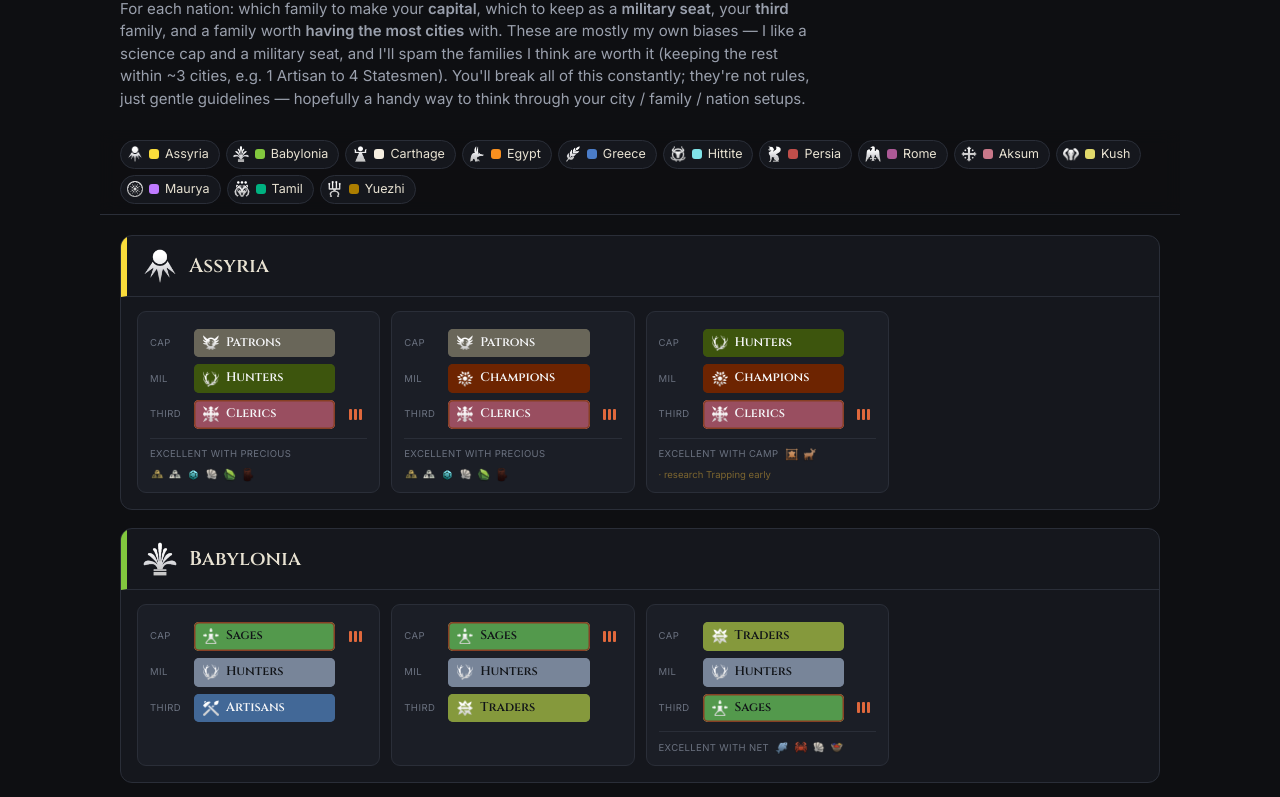
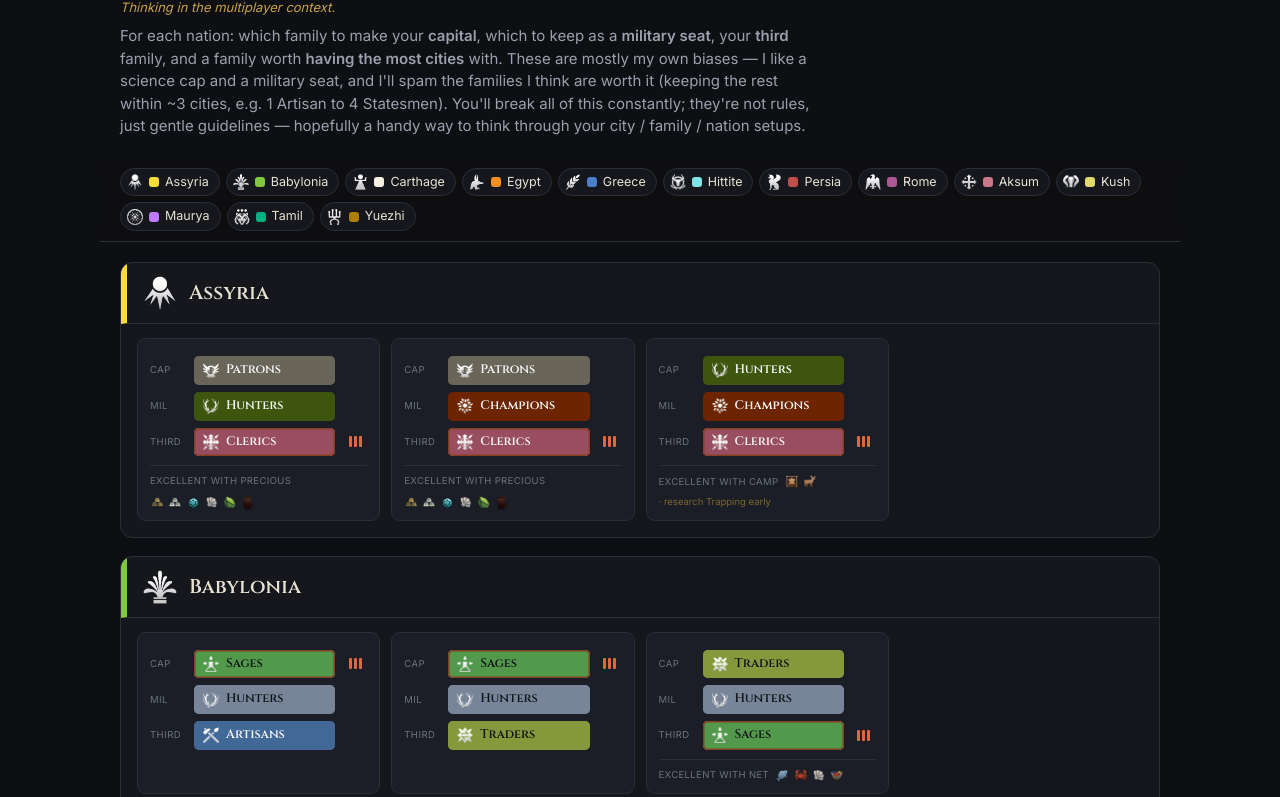
Before and after one commit to alcaras/owfamilytheory, a plain HTML site: page index.html in a window 1280 px wide. Shown: the part 76-873 px from the top of the page. Drawn offline with Linux system fonts and the light colour scheme.

Commit message:
Add 'thinking in the multiplayer context' note at top
Co-Authored-By: Claude Opus 4.8 (1M context) <noreply@anthropic.com>
Claude-Session: https://claude.ai/code/session_01VzdhNCErSoLU12Av1SpGQz

```diff
--- a/index.html
+++ b/index.html
@@ -16,6 +16,7 @@
   .wrap{max-width:1080px; margin:0 auto; padding:26px 20px 80px}
   header h1{font-family:Cinzel,serif; font-weight:700; letter-spacing:.02em; font-size:29px; margin:0 0 4px}
   header h1 .ac{color:var(--gold)}
+  header .mpctx{color:var(--gold); font-style:italic; font-size:13px; margin:0 0 8px}
   header .sub{color:var(--muted); margin:0 0 20px; max-width:74ch}
 
   /* compact legend */
@@ -93,6 +94,7 @@
 <div class="wrap">
   <header>
     <h1>Old World — <span class="ac">Family Combo Theory</span></h1>
+    <p class="mpctx">Thinking in the multiplayer context.</p>
     <p class="sub">For each nation: which family to make your <b>capital</b>, which to keep as a <b>military seat</b>, your <b>third</b> family, and a family worth <b>having the most cities</b> with. These are mostly my own biases — I like a science cap and a military seat, and I'll spam the families I think are worth it (keeping the rest within ~3 cities, e.g. 1 Artisan to 4 Statesmen). You'll break all of this constantly; they're not rules, just gentle guidelines — hopefully a handy way to think through your city / family / nation setups.</p>
   </header>
 
```
